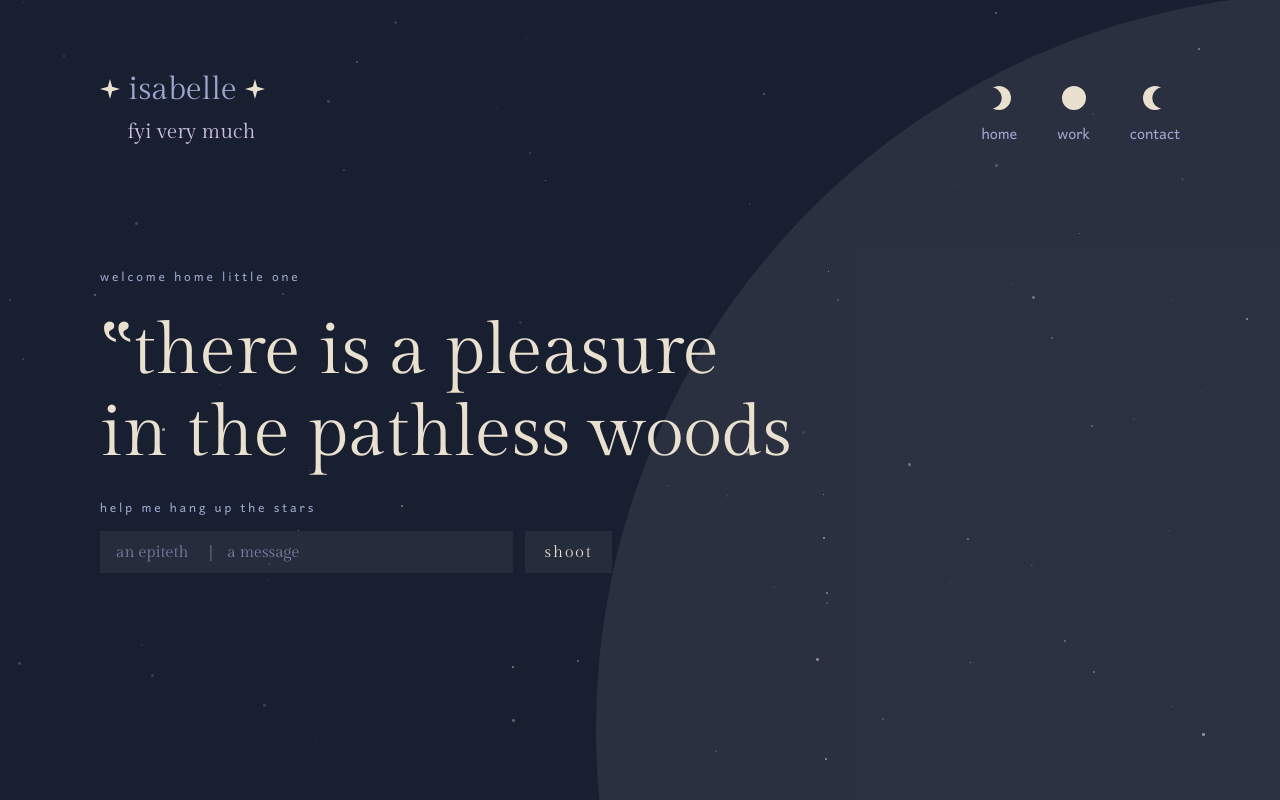
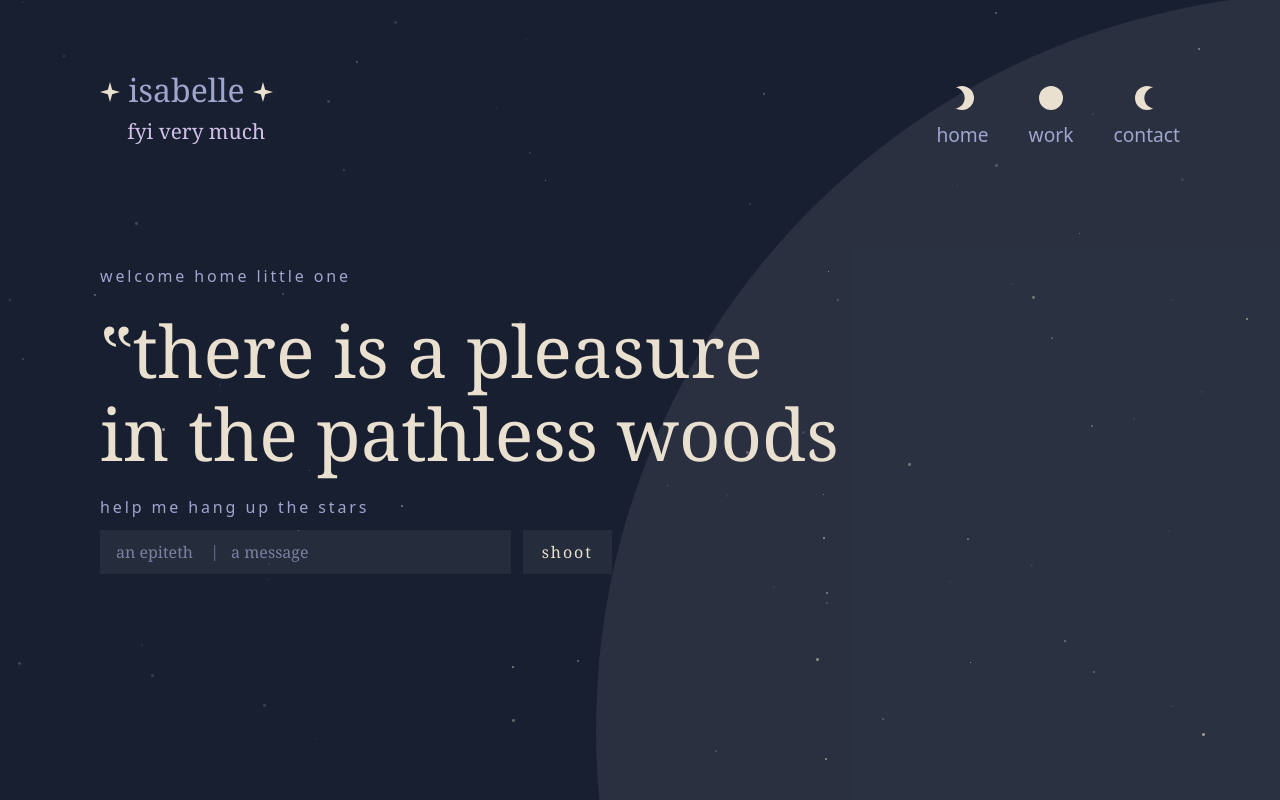
Before and after one commit to 1sabelle/belle.fyi, a React (Vite) app: page / in a window 1280 px wide. Shown: the top 800 px of the page. Built offline with nearby package versions, Linux system fonts and the light colour scheme; no server answers.

Commit message:
🔤 Use Lora and Figtree to match tide and kaleidoscope

```diff
--- a/package.json
+++ b/package.json
@@ -11,9 +11,8 @@
     "preview": "vite preview"
   },
   "dependencies": {
-    "@fontsource/gilda-display": "^5.2.8",
-    "@fontsource/harmattan": "^5.2.7",
-    "@fontsource/instrument-sans": "^5.2.8",
+    "@fontsource-variable/figtree": "^5.3.0",
+    "@fontsource-variable/lora": "^5.3.0",
     "react": "^19.2.6",
     "react-dom": "^19.2.6",
     "react-router-dom": "^7.16.0"
--- a/src/index.css
+++ b/src/index.css
@@ -5,9 +5,9 @@
     --color-cream:  #eae0cf;
     --color-rose:   #e07a7a;
 
-    --font-display: 'Gilda Display', Georgia, serif;
-    --font-accent: 'Harmattan', system-ui, sans-serif;
-    --font-body: 'Instrument Sans', system-ui, sans-serif;
+    --font-display: 'Lora Variable', Georgia, serif;
+    --font-accent: 'Figtree Variable', system-ui, sans-serif;
+    --font-body: 'Figtree Variable', system-ui, sans-serif;
   }
 
   #root {
```
Also changed, not shown: src/main.tsx (+3 -4 lines), 1 other file (tests, documents, lock files or other folders).
